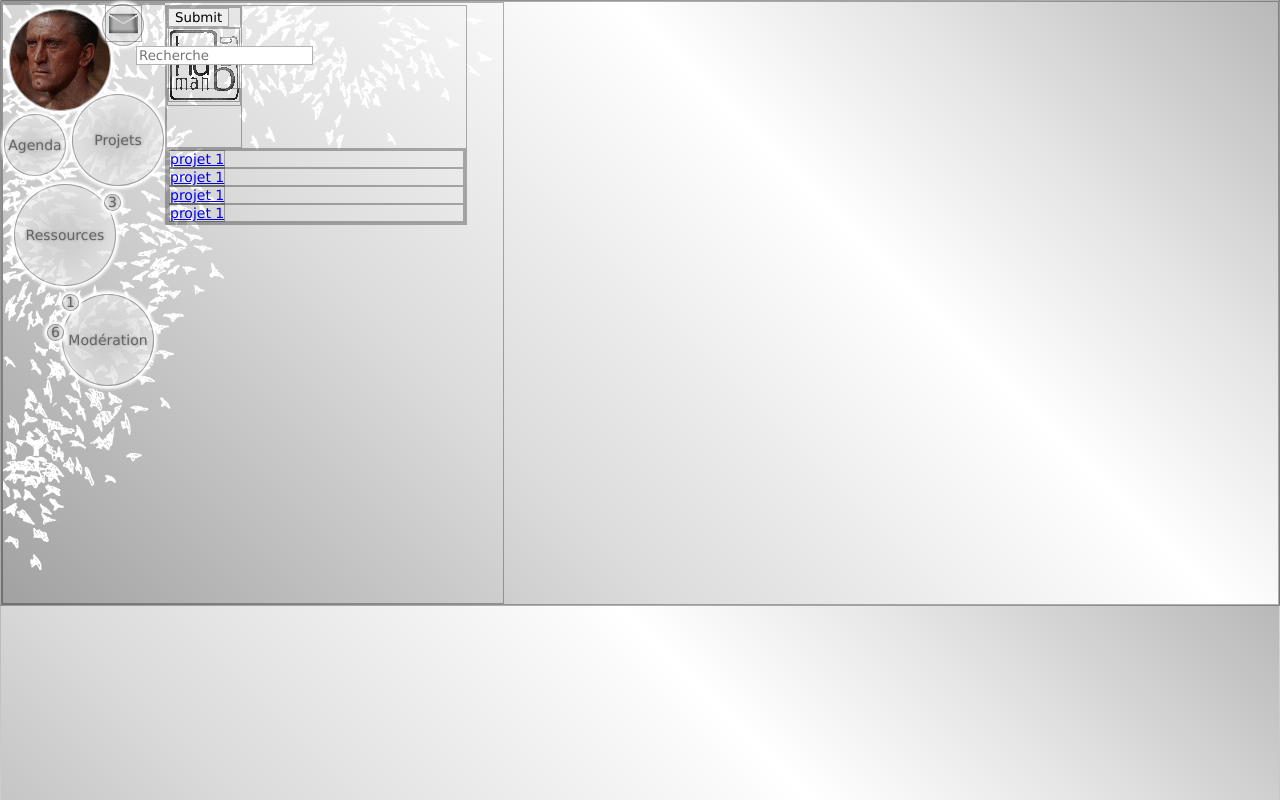
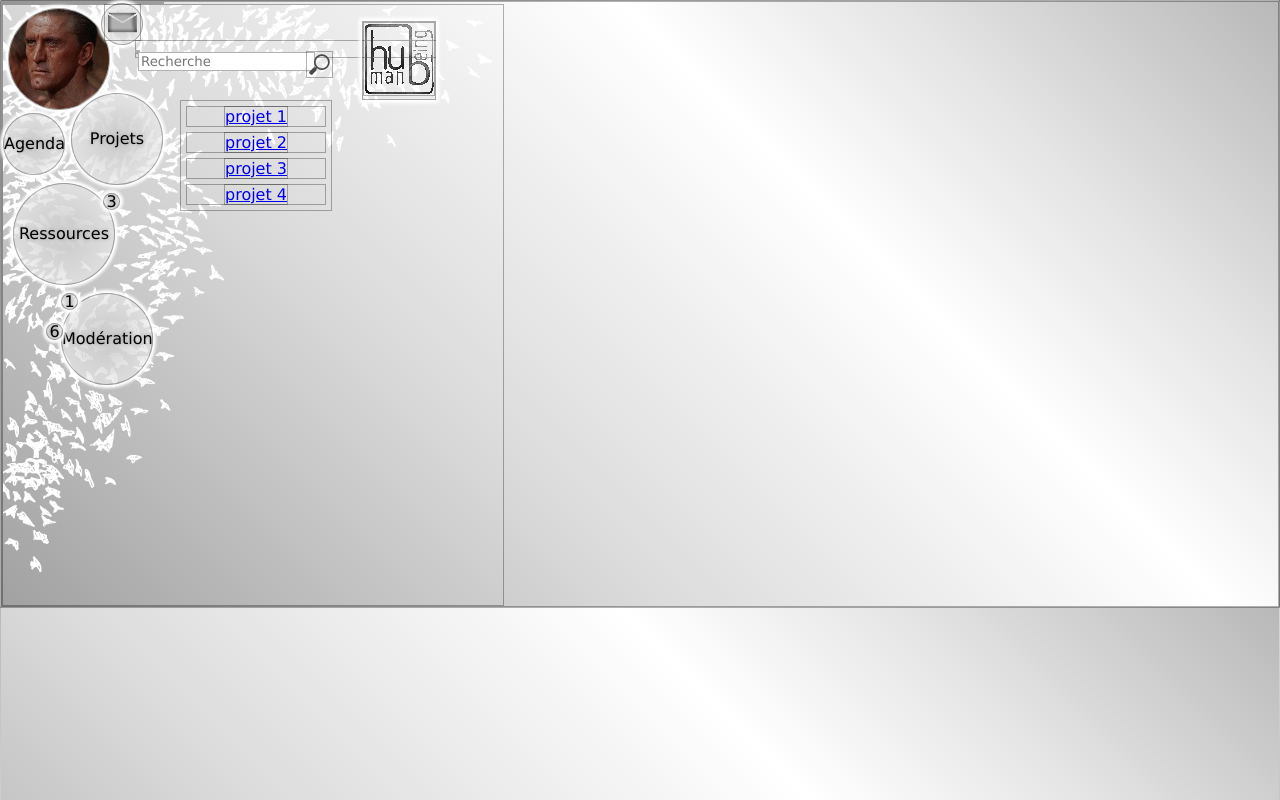
Before and after one commit to robinBanquo/HUmanBeing-archives, a PHP site: page / in a window 1280 px wide. Run offline with PHP 8.4, Linux system fonts and the light colour scheme.

Commit message:
avancée des travaux

```diff
--- a/index.php
+++ b/index.php
@@ -1,7 +1,3 @@
-<!DOCTYPE html>
-<html>
-	<?php include("views/head.php") ; ?> <!-- chargement de tout le head de la page -->
-	<body>
-		<?php include("views/menu.php") ; ?> <!-- chargement de la page -->
-	</body>
-</html>
+<?php
+  include('views/navigation.php')
+?>
--- a/views/css/css_sheets_list.php
+++ b/views/css/css_sheets_list.php
@@ -3,3 +3,4 @@ peut etre sera t'il nécessaire de créer du code pour charger uniquement celles
 
 <link rel="stylesheet" type="text/css" href="views/css/general.css">
 <link rel="stylesheet" type="text/css" href="views/css/menu.css">
+<link rel="stylesheet" type="text/css" href="views/css/search_menu.css">
--- a/views/css/menu.css
+++ b/views/css/menu.css
@@ -1,16 +1,5 @@
-#menu {
-	width: 500px;
-	height: 600px;
-	background-image: url("background/birds.png");
-	background-repeat: no-repeat;
-
-	font-size: 14px;
-	color: rgb(100, 100, 100);
-}
 /*styles du menu de gauche*/
 #menu_left {
-
-
 	width: 160px;
 	position: relative;
 }
@@ -40,6 +29,7 @@ filter: progid:DXImageTransform.Microsoft.gradient( startColorstr='#cfcfcf', end
 	top: 5px;
 	left: 5px;
 	line-height: 100px
+
 }
 
 #mail_info {
@@ -104,26 +94,18 @@ filter: progid:DXImageTransform.Microsoft.gradient( startColorstr='#cfcfcf', end
 	line-height: 15px;
 }
 
-/* partie droite du menu principal*/
-#menu_right {
-	position:absolute;
-	width: 300px;
-	left: 165px;
-}
-/*styles du panneau recherche et du logo*/
-#menu_top {
-	display: inline-block;
-}
-
-#menu_search_tool {
-	position: absolute;
-	top:40px;
-	left: -30px;
-
-}
 /*
 styles du sous menu projet
 */
+#menu_expanded {
+    display: block;
+	position: absolute;
+	width: 150px;
+	top: 100px;
+	left: 180px;
+}
 .sub_menu_project {
 	display: block;
+	text-align: center;
+	margin: 5px;
 }
--- /dev/null
+++ b/views/css/search_menu.css
@@ -0,0 +1,38 @@
+#search_menu {
+	width: 500px;
+	height: 600px;
+	background-image: url("background/birds.png");
+	background-repeat: no-repeat;
+
+	font-size: 14px;
+	color: rgb(100, 100, 100);
+}
+
+/* partie droite du menu principal*/
+#menu_right {
+	position:absolute;
+	width: 300px;
+	top:40px;
+	left: 135px;
+}
+/*styles du panneau recherche et du logo*/
+#menu_top {
+	display: inline-block;
+}
+
+#menu_search_tool {
+	position: absolute;
+}
+
+#search_button {
+	position: absolute;
+	left:170px;
+	top:10px;
+}
+/*logo qui renvoie ver la page d'acceuil (log page si pas identifié, navigation si déja identifié)*/
+#homepage {
+	position: absolute;
+	top:-20px;
+	right: 0px;
+	box-shadow: 0px 0px 3px 3px rgba(255, 255, 255, 1);
+}
--- a/views/menu.php
+++ b/views/menu.php
@@ -1,5 +1,3 @@
-
-<div id="menu">
 <div id="menu_left">
 	<!-- inserer un lien vers l'image de la BDD-->
 	<img id="profile_button" class="big_menu_button" alt="avatar" src="views/images/spartacus.jpg" />
@@ -14,25 +12,10 @@
     <span id="moderation_info_1" class= "big_menu_button">1</span> <!-- petit indicateur lié a la modération pour visualiser si ya du nouveau -->
     <span id="moderation_info_2" class= "big_menu_button">6</span> <!-- autre petit indicateur lié à la modération pour visualiser si ya du nouveau -->
 </div>
-	<div id="menu_right">
-		<div id="menu_top">
-			<form method="post" action="">
-				<!-- à voir -->
-				<input id="menu_search_tool" type="text" name="search" placeholder="Recherche" />
-                <input id="submit_search" type="submit"/>
-			</form>
-			<span id=profile_button> <img src="views/images/logo_hub.gif" />
-			</span>
-			<!-- image à retravailler car pas jolie -->
-		</div>
 <div id="menu_expanded">
-			<div>
 			<!-- il faudra une boucle PHP pour lister les projets de l'utilisateur, ainsi que -->
 			<span class=sub_menu_project><a href= "lien vers la page du projet">projet 1</a></span>
-					<span class=sub_menu_project><a href= "lien vers la page du projet">projet 1</a></span>
-					<span class=sub_menu_project><a href= "lien vers la page du projet">projet 1</a></span>
-					<span class=sub_menu_project><a href= "lien vers la page du projet">projet 1</a></span>
+			<span class=sub_menu_project><a href= "lien vers la page du projet">projet 2</a></span>
+			<span class=sub_menu_project><a href= "lien vers la page du projet">projet 3</a></span>
+			<span class=sub_menu_project><a href= "lien vers la page du projet">projet 4</a></span>
 </div>
-		</div>
-	</div>
-</div>
--- /dev/null
+++ b/views/navigation.php
@@ -0,0 +1,9 @@
+<!DOCTYPE html>
+<html>
+	<?php include("views/head.php") ; ?> <!-- chargement de tout le head de la page -->
+	<body>
+		<?php
+		include("views/menu.php") ;
+		include("views/search_menu.php")?>
+	</body>
+</html>
--- /dev/null
+++ b/views/search_menu.php
@@ -0,0 +1,14 @@
+<div id="search_menu">
+	<div id="menu_right">
+		<div id="menu_top">
+			<form method="post" action="">
+				<!-- à voir -->
+				<input id="menu_search_tool" type="text" name="search" placeholder="Recherche" />
+                <input id="search_button" type="image" src="views/images/loupe.png" />
+			</form>
+			<span id=homepage> <input type='image' src="views/images/logo_hub.gif" />
+			</span>
+			<!-- image à retravailler car pas jolie -->
+		</div>
+	</div>
+</div>
```
Also changed, not shown: views/logpage.php (added, +12 -0 lines), views/images/loupe.png (added). Lines whose indentation alone changed are shown as unchanged.
